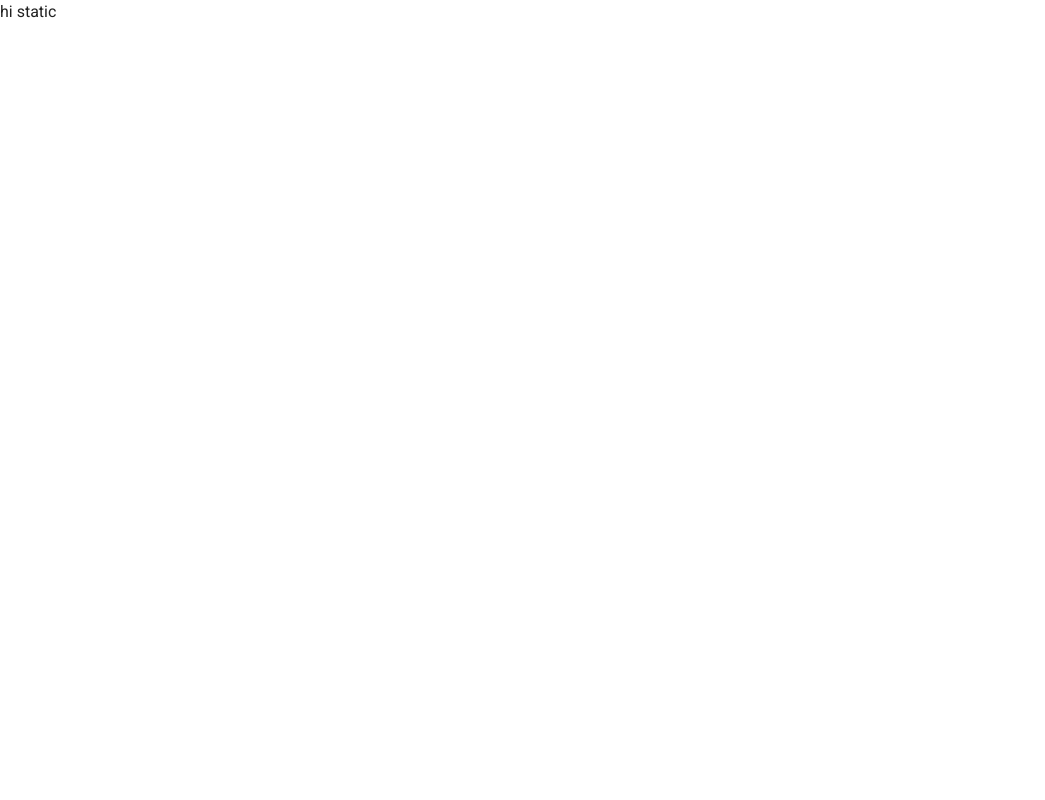
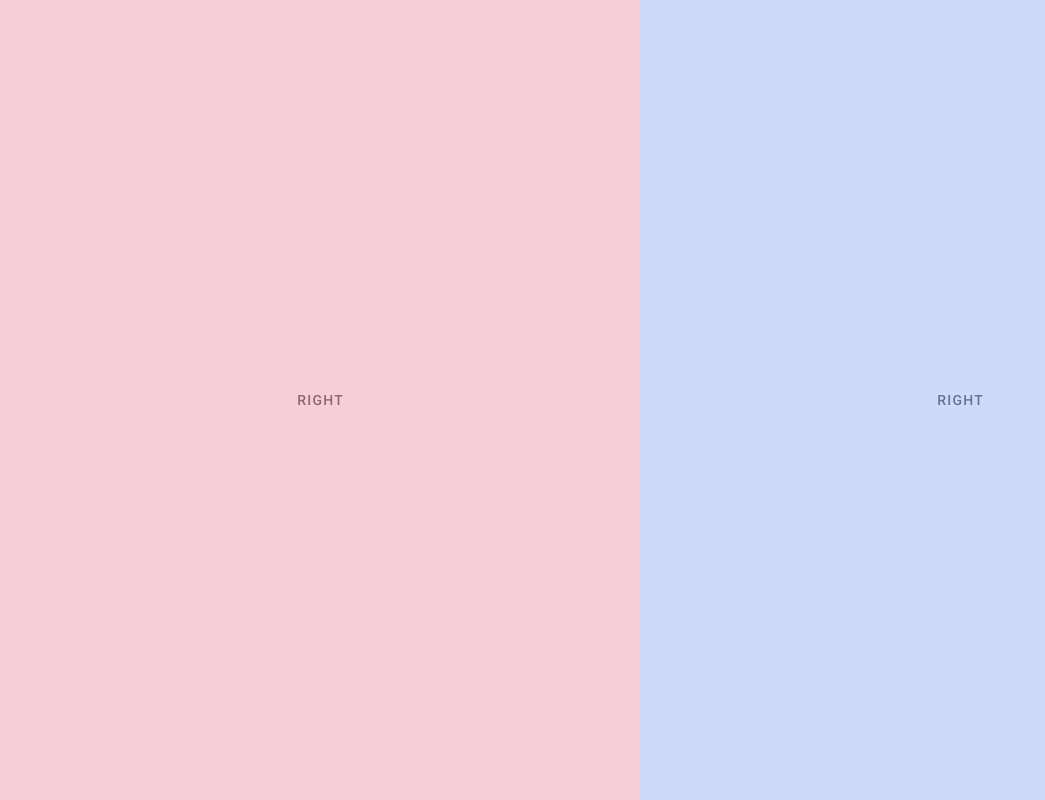
Before and after one commit to mo7mad1996/Zak-Solution, a Nuxt app: page / in a window 1280 px wide. Shown: the whole page, without its empty margins (0-1045 px from the left). Built offline with nearby package versions, Linux system fonts and the light colour scheme.

Commit message:
finish the header in home

```diff
--- a/components/HeaderComponent.vue
+++ b/components/HeaderComponent.vue
@@ -1,6 +1,17 @@
 <template>
-  <div>hi {{ pos }}</div>
+  <header class="baseHeader" :class="pos">
+    <!-- left -->
+    <v-btn plain class="left">Right</v-btn>
+
+    <div class="logo-container">
+      <v-btn icon="mdi-alpha-z-circle" class="button"> </v-btn>
+    </div>
+
+    <!-- right -->
+    <v-btn plain class="right">right</v-btn>
+  </header>
 </template>
+
 <script>
 // Vuex
 import { mapGetters } from 'vuex'
@@ -9,3 +20,100 @@ export default {
   computed: mapGetters('siteBase', ['pos']),
 }
 </script>
+
+<style lang="scss" scoped>
+.baseHeader {
+  display: flex;
+  align-items: center;
+  overflow: hidden;
+
+  @media (max-width: 700px) {
+    flex-direction: column;
+  }
+
+  &.static {
+    position: relative;
+    height: 100vh;
+
+    @media (max-width: 700px) {
+      .right {
+        margin-top: -40px;
+      }
+      .left {
+        margin-bottom: -40px;
+      }
+    }
+    @media (min-width: 700px) {
+      .right {
+        margin-left: -40px;
+      }
+      .left {
+        margin-right: -40px;
+      }
+    }
+
+    .left,
+    .right {
+      flex: 1;
+      position: relative;
+      height: 100%;
+      width: 100%;
+      animation: fadein 3s ease;
+      transition: 0.5s;
+
+      &:hover {
+        flex: 1.2;
+      }
+    }
+
+    .right::after,
+    .left::after {
+      content: '';
+      z-index: 3;
+      pointer-events: none;
+      position: absolute;
+      top: 0;
+      left: 0;
+      bottom: 0;
+      right: 0;
+    }
+
+    .right::after {
+      background: #3b6ce340;
+    }
+    .left::after {
+      background: #e33b6c40;
+    }
+
+    .logo-container {
+      display: flex;
+      justify-content: center;
+      align-items: center;
+      background: transparent;
+      position: relative;
+      z-index: 4;
+      width: 80px;
+      height: 80px;
+      animation: land 3s ease forwards;
+      transition: 0.3s;
+      border-radius: 50%;
+      overflow: visible;
+
+      img {
+        scale: 1;
+        background: white;
+        transition: 0.3s;
+        padding: 5px;
+      }
+
+      &:hover {
+        scale: 2;
+
+        img {
+          // scale: 1.6;
+        }
+      }
+    }
+  }
+}
+</style>
```
Also changed, not shown: assets/variables.scss (+16 -0 lines).
